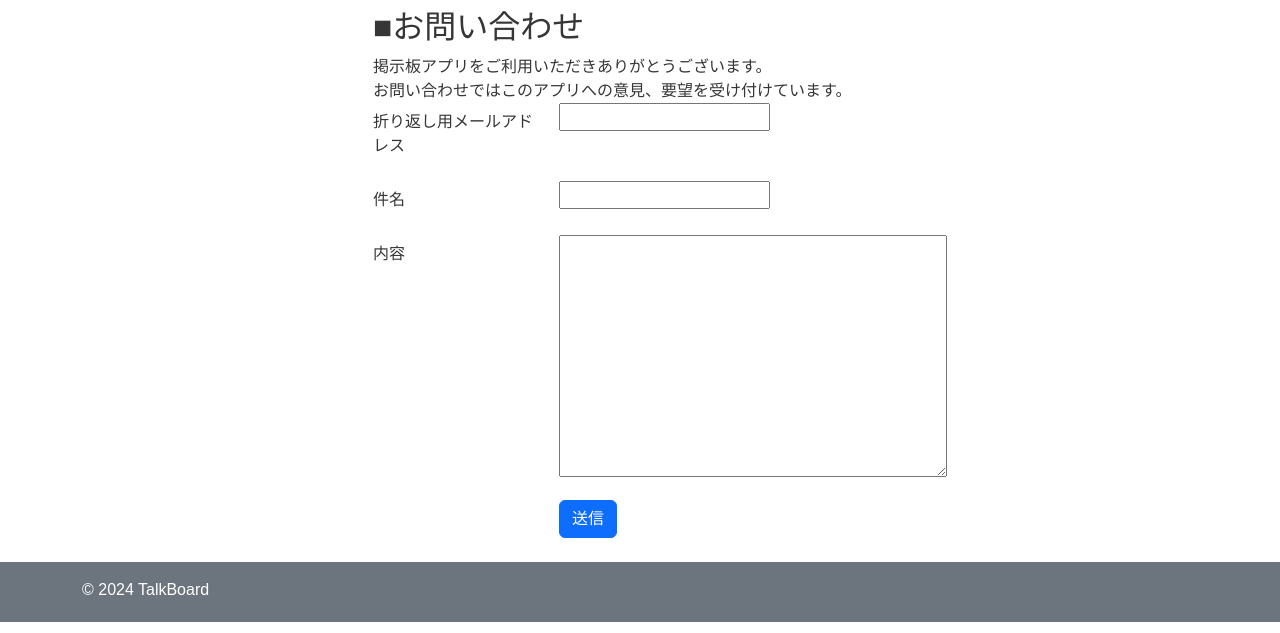
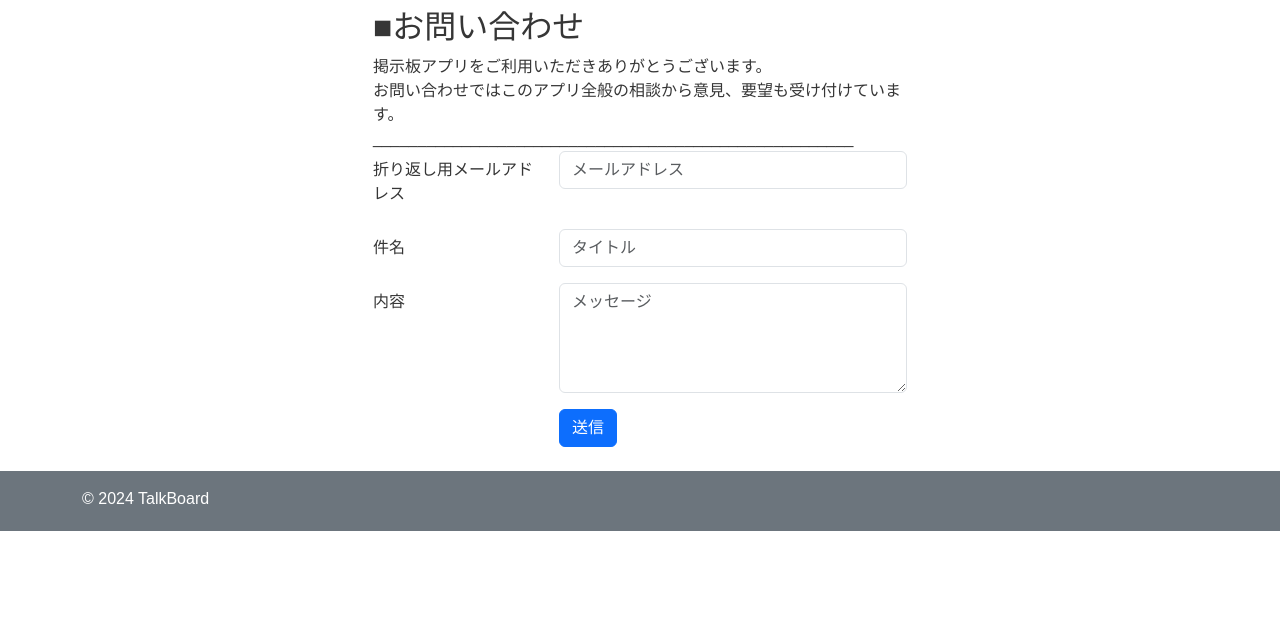
Before and after one commit to moemoehyun/TalkBoard, a Django app: page /contact/ in a window 1280 px wide. Shown: the part 85-718 px from the top of the page. Run offline with Django 5.2, Linux system fonts and the light colour scheme.

Commit message:
問い合わせフォームダークモードで入力文字の色が薄い問題の修正

```diff
--- a/TalkBoard/config/app/forms.py
+++ b/TalkBoard/config/app/forms.py
@@ -59,19 +59,6 @@ class SignUpForm(UserCreationForm):
         model = User
         fields = ["username", "email", "password1", "password2"]
 
-# class SignUpForm(UserCreationForm):
-#     email = forms.EmailField(
-#         max_length=254,
-#         help_text="emailアドレスは必須項目です。",
-#         error_messages={'invalid': "メールアドレスを入力してください"}
-#         widget=forms.EmailInput(attrs={'class': 'form-control', 'placeholder': 'メールアドレス'})
-#     )
-#     username = forms.CharField(
-#         widget=forms.TextInput(attrs={'class': 'form-control', 'placeholder': 'ユーザー名'})
-#     )
-#     class Meta:
-#         model = User
-#         fields = ["username", "email", "password1", "password2"]
 
 class FavoriteForm(forms.ModelForm):
     class Meta:
@@ -79,6 +66,15 @@ class FavoriteForm(forms.ModelForm):
         fields = ["board"]
 
 class ContactForm(forms.ModelForm):
+    title = forms.CharField(
+        widget=forms.TextInput(attrs={'class': 'form-control', 'placeholder': 'タイトル'})
+    )
+    message = forms.CharField(
+        widget=forms.Textarea(attrs={'class': 'form-control', 'placeholder': 'メッセージ', 'rows': 4})
+    )
+    email = forms.EmailField(
+        widget=forms.EmailInput(attrs={'class': 'form-control', 'placeholder': 'メールアドレス'})
+    )
 
     class Meta:
         model = Contact
--- a/TalkBoard/config/templates/contact.html
+++ b/TalkBoard/config/templates/contact.html
@@ -10,7 +10,8 @@
       <div class="col-md-6">
           <h2>■お問い合わせ</h2>
           <a>掲示板アプリをご利用いただきありがとうございます。<br/>
-          お問い合わせではこのアプリへの意見、要望を受け付けています。</a>
+          お問い合わせではこのアプリ全般の相談から意見、要望も受け付けています。<br/>
+          ______________________________________________________</a>
           <form method="post">
             {% csrf_token %}
             <div class="mb-3 row">
```
